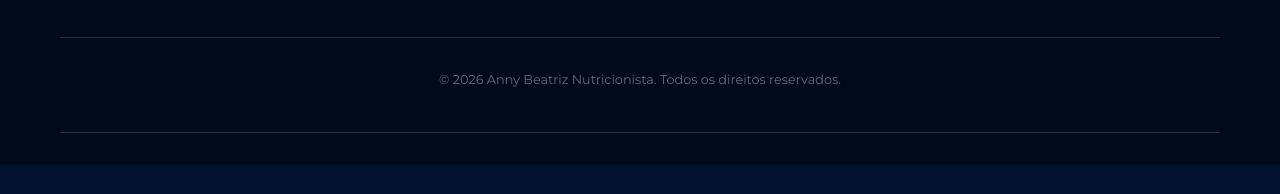
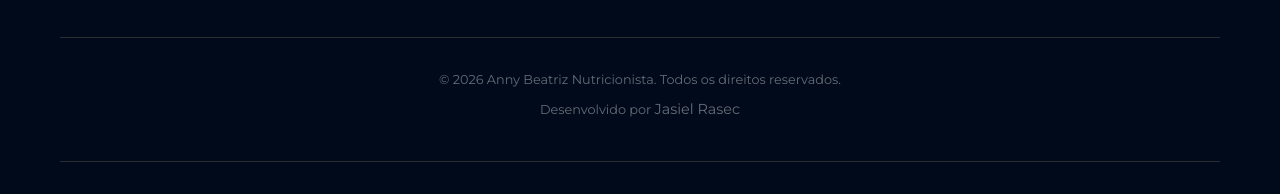
Before and after one commit to jasielrasec18-dev/anny-nutricionista, a plain HTML site: page index.html in a window 1280 px wide. Shown: the part 4742-4936 px from the top of the page. Before the commit the page ends 4907 px from the top, so only its background shows below. Drawn offline with Linux system fonts and the light colour scheme.

Commit message:
feat: créditos para desenvolvedor com link de portfólio

```diff
--- a/css/style.css
+++ b/css/style.css
@@ -744,6 +744,21 @@ footer a:hover {
   color: rgba(255, 255, 255, 0.4);
 }
 
+.footer-credit {
+  display: block !important;
+  margin-top: 6px;
+}
+
+.footer-credit a {
+  color: rgba(255, 255, 255, 0.4);
+  text-underline-offset: 2px;
+  transition: color 0.2s;
+}
+
+.footer-credit a:hover {
+  color: var(--gold);
+}
+
 @media (max-width: 700px) {
   footer .container {
     grid-template-columns: 1fr;
--- a/index.html
+++ b/index.html
@@ -505,6 +505,14 @@
           >© 2026 Anny Beatriz Nutricionista. Todos os direitos
           reservados.
         </span>
+        <span class="footer-credit">
+          Desenvolvido por
+          <a
+            href="https://jasielrasec18-dev-portfolio-jasiel-mu.vercel.app/" target="_blank"
+            rel="noopener noreferrer"
+            >Jasiel Rasec</a
+          >
+        </span>
       </div>
     </footer>
 
```
